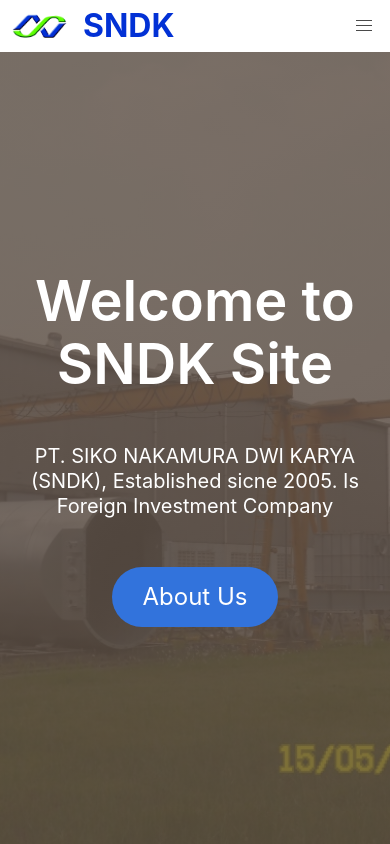
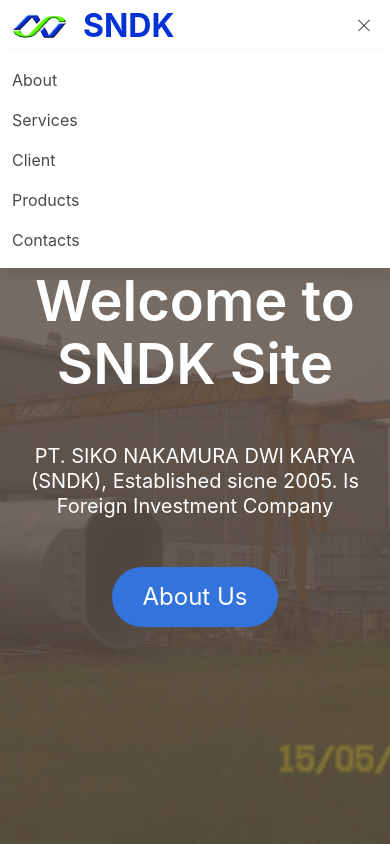
Before and after one commit to bstka/sndk, a plain HTML site: page index.html in a window 390 px wide. Both pictures are taken after a click on the button "menu". Shown: the top 844 px of the page. Drawn offline with nearby package versions, Linux system fonts and the light colour scheme.

Commit message:
Mobile navbar added

```diff
--- a/index.js
+++ b/index.js
@@ -35,3 +35,10 @@
         scrollTop: $("#" + e.target.id + "S").offset().top
     }, 2000);
 });
+
+$(".navbar-burger").click(function() {
+    // Toggle the "is-active" class on both the "navbar-burger" and the "navbar-menu"
+    $(".navbar-burger").toggleClass("is-active");
+    $(".navbar-menu").toggleClass("is-active");
+
+});
```
Also changed, not shown: index.html (+1 -0 lines).
